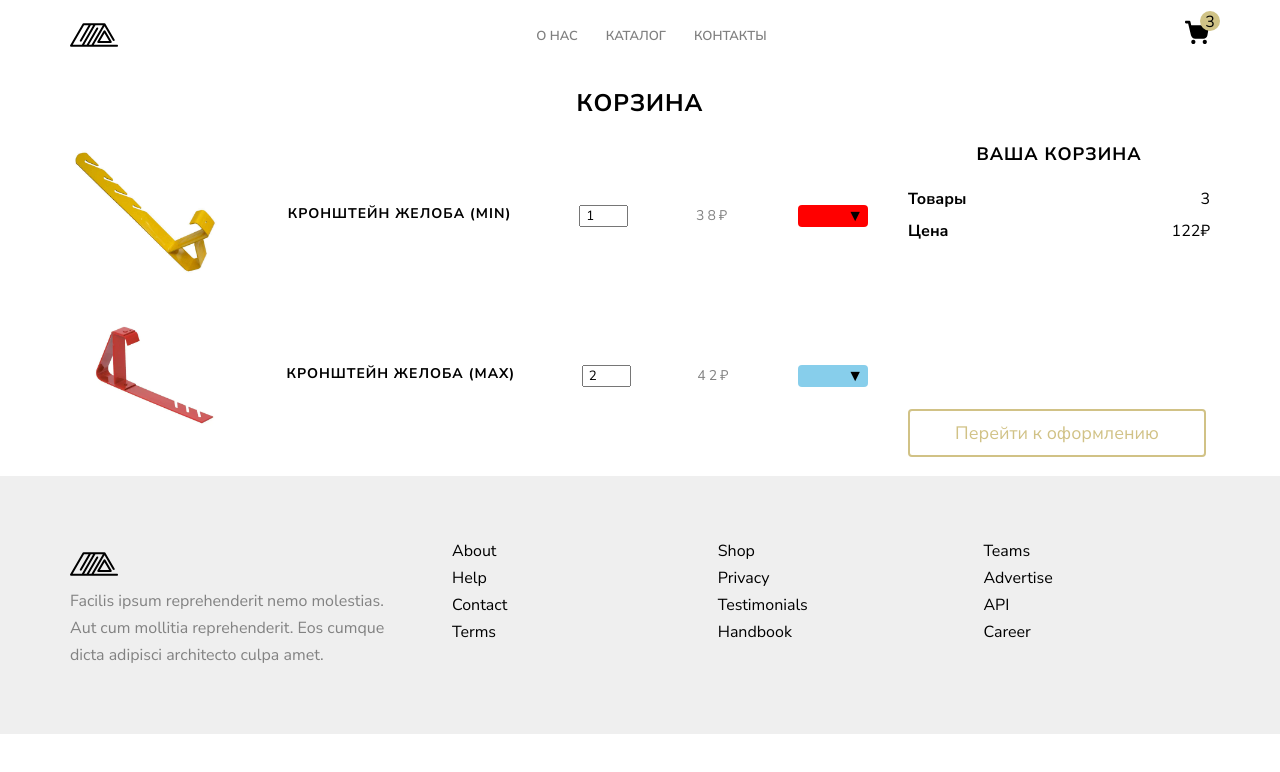
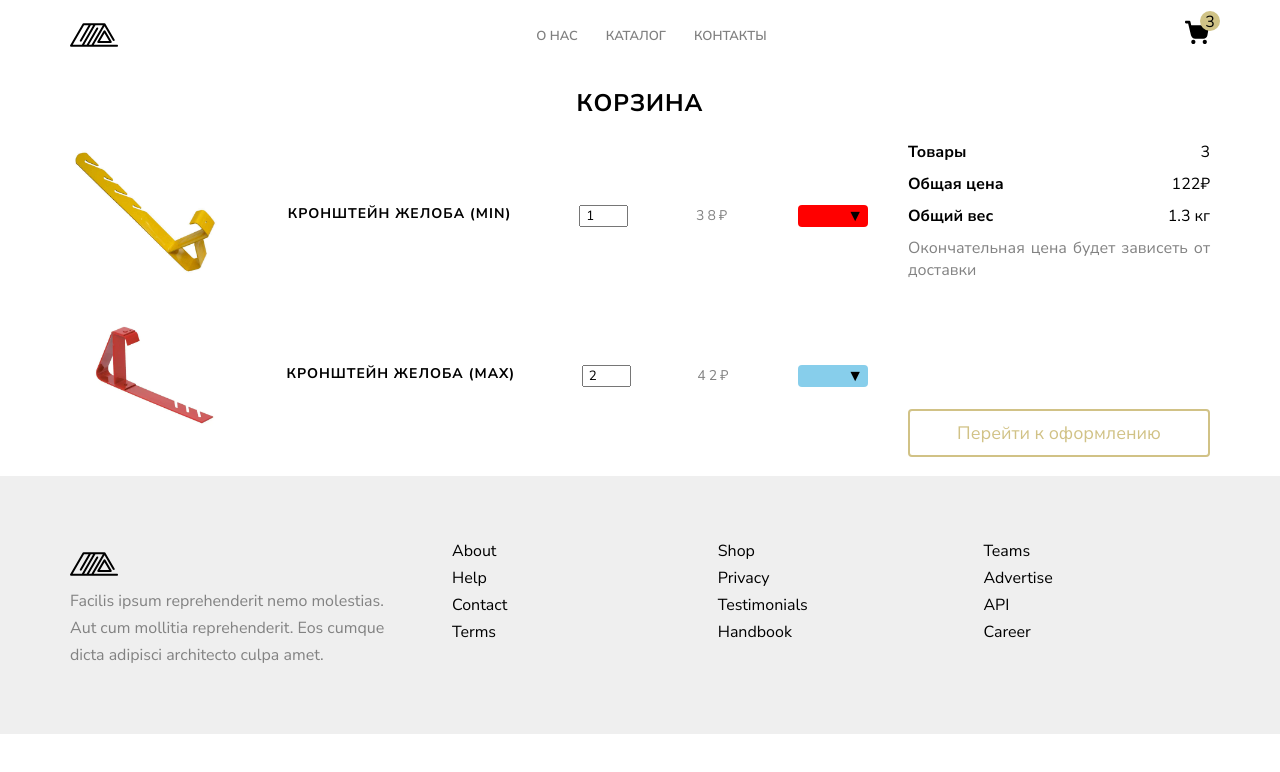
Before and after one commit to Sey-Uki/e-com, a Next.js app: page /cart in a window 1280 px wide. Shown: the top 772 px of the page. Built offline with nearby package versions, Linux system fonts and the light colour scheme.

Commit message:
feat(cart): add product weight

```diff
--- a/src/pages/cart/cart.module.css
+++ b/src/pages/cart/cart.module.css
@@ -63,8 +63,14 @@
     font-size: 18px;
 }
 
+.summary p {
+    color: #828282;
+    text-align: justify;
+}
+
 .summary button {
-    padding: 10px 25px;
+    width: 100%;
+    padding: 10px 0;
 }
 
 .colors {
--- a/src/pages/cart/index.tsx
+++ b/src/pages/cart/index.tsx
@@ -8,7 +8,6 @@ import { Container } from '../../components/container/container';
 import Layout from '../../components/layout';
 import { MainTitle } from '../../components/mainTitle/mainTitle';
 import { Price } from '../../components/price/price';
-import { SectionTitle } from '../../components/sectionTitle/sectionTitle';
 import { Subtitle } from '../../components/subtitle/subtitle';
 import { CART_ITEMS, CartItem } from '../../utils/cart';
 
@@ -57,6 +56,11 @@ const CartPage = () => {
 
   const totalPrice = useMemo(
     () => CART_ITEMS.reduce((acc, item) => acc + item.price * item.amount, 0),
+    [],
+  );
+
+  const totalWeight = useMemo(
+    () => CART_ITEMS.reduce((acc, item) => acc + item.weight * item.amount, 0),
     [],
   );
 
@@ -124,20 +128,27 @@ const CartPage = () => {
 
           <section className={s.summary}>
             <div className={s.info}>
-              <SectionTitle>Ваша корзина</SectionTitle>
-
               <div>
                 <strong>Товары</strong>
                 <span>{totalAmount}</span>
               </div>
 
               <div>
-                <strong>Цена</strong>
+                <strong>Общая цена</strong>
                 <span>{`${totalPrice}₽`}</span>
               </div>
+
+              <div>
+                <strong>Общий вес</strong>
+                <span>{totalWeight} кг</span>
+              </div>
+
+              <p>Окончательная цена будет зависеть от доставки</p>
             </div>
 
-            <Button>Перейти к оформлению</Button>
+            <div className={s.bottom}>
+              <Button>Перейти к оформлению</Button>
+            </div>
           </section>
         </div>
       </Container>
--- a/src/utils/cart.ts
+++ b/src/utils/cart.ts
@@ -3,6 +3,7 @@ export type CartItem = {
   name: string;
   price: number;
   amount: number;
+  weight: number;
   thumbnail: string;
   color: string;
 };
@@ -14,6 +15,7 @@ export const CART_ITEMS: CartItem[] = [
     price: 38,
     amount: 1,
     thumbnail: require('../../public/assets/images/brackets/bracket1.jpeg'),
+    weight: 0.3,
     color: 'red',
   },
   {
@@ -22,6 +24,7 @@ export const CART_ITEMS: CartItem[] = [
     price: 42,
     amount: 2,
     thumbnail: require('../../public/assets/images/brackets/bracket2.webp'),
+    weight: 0.5,
     color: 'skyBlue',
   },
 ];
```
Also changed, not shown: src/utils/products.ts (+10 -0 lines).
